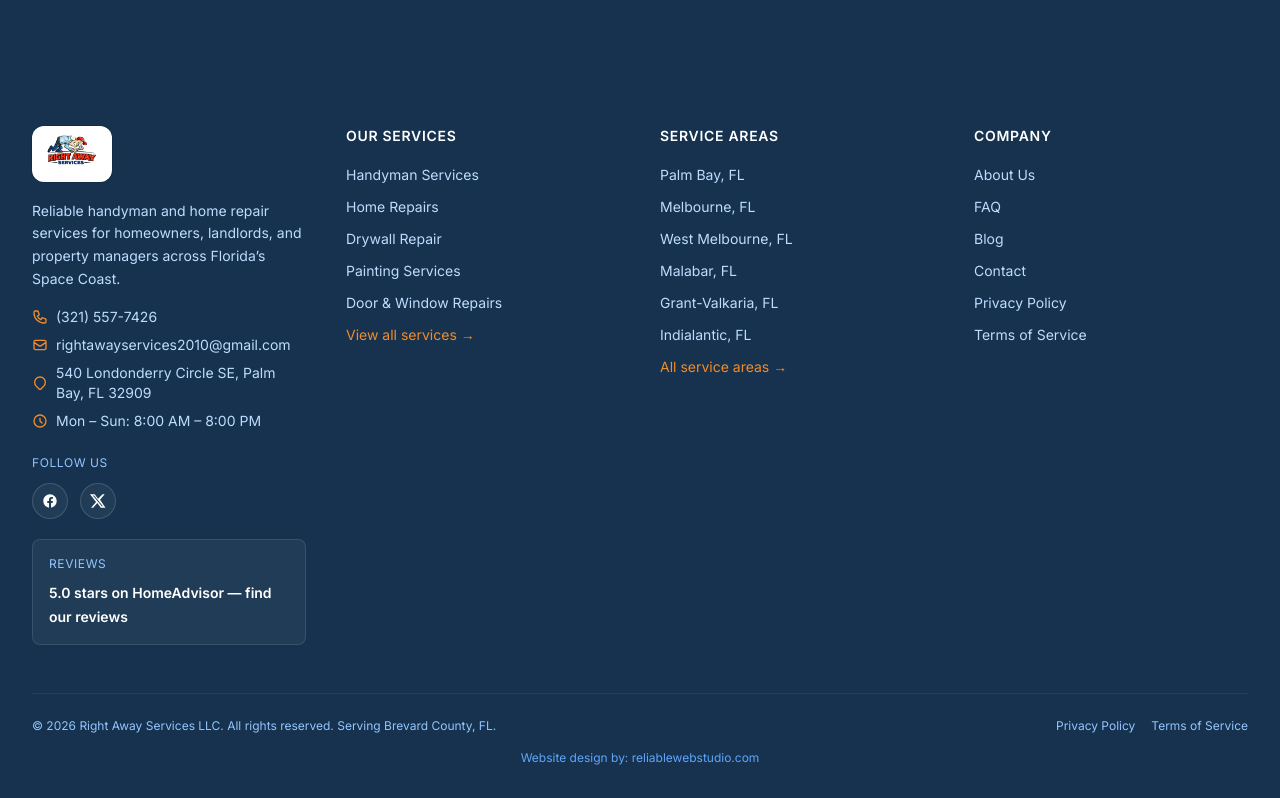
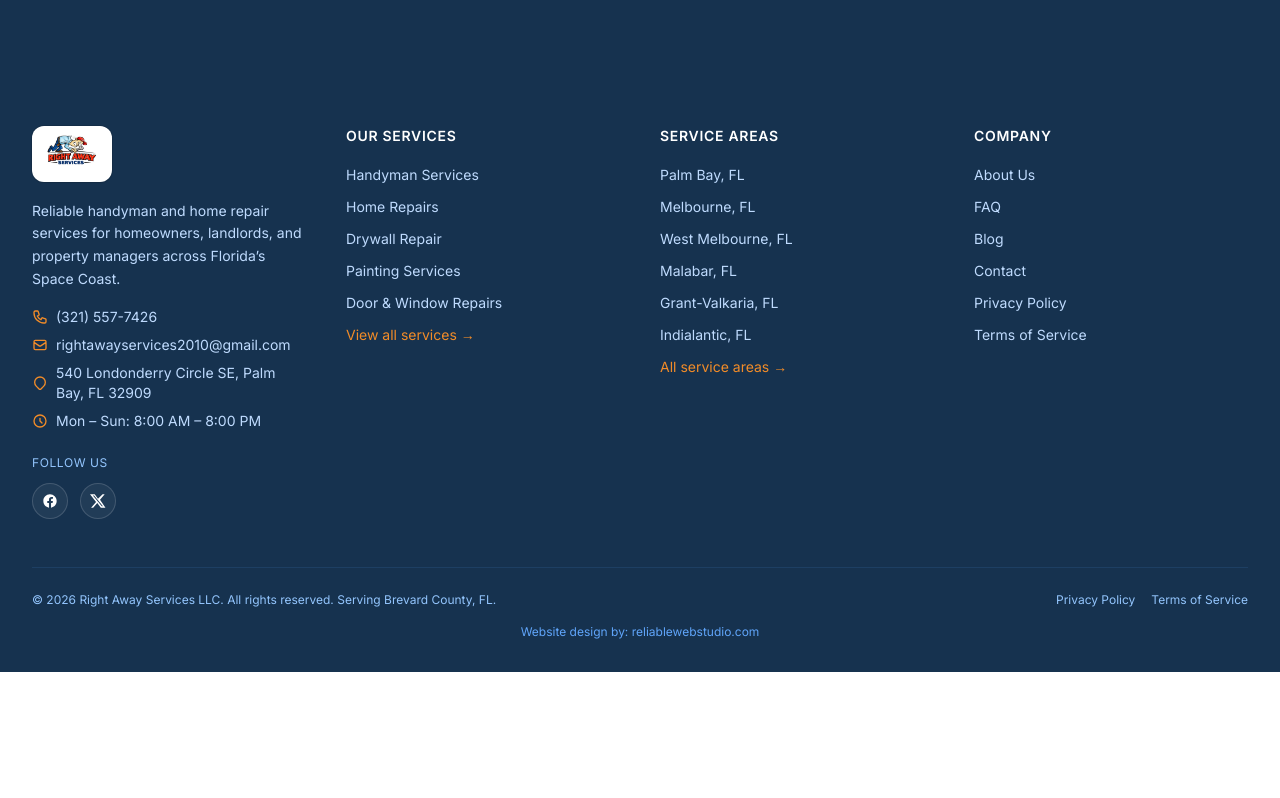
Before and after one commit to nomadghibi/rightawayservices, a Next.js app: page / in a window 1280 px wide. Shown: the part 7350-8148 px from the top of the page. After the commit the page ends 8022 px from the top, so only its background shows below. Built offline with nearby package versions, Linux system fonts and the light colour scheme.

Commit message:
Remove review link from footer

```diff
--- a/components/layout/Footer.tsx
+++ b/components/layout/Footer.tsx
@@ -88,17 +88,6 @@
                     </a>
                   ))}
               </div>
-            </div>
-            <div className="mt-5 rounded-lg border border-white/10 bg-white/5 p-4">
-              <p className="text-xs uppercase tracking-wider text-blue-300 mb-2">Reviews</p>
-              <a
-                href={siteConfig.reviewProfiles.homeAdvisor}
-                target="_blank"
-                rel="noopener noreferrer"
-                className="text-sm font-semibold text-white hover:text-accent transition-colors"
-              >
-                5.0 stars on HomeAdvisor — find our reviews
-              </a>
             </div>
           </div>
 
```
